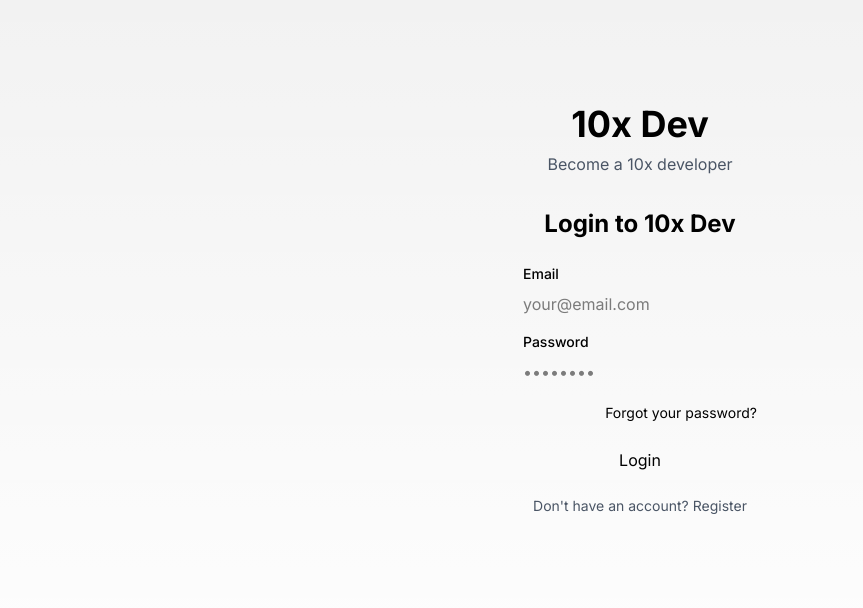
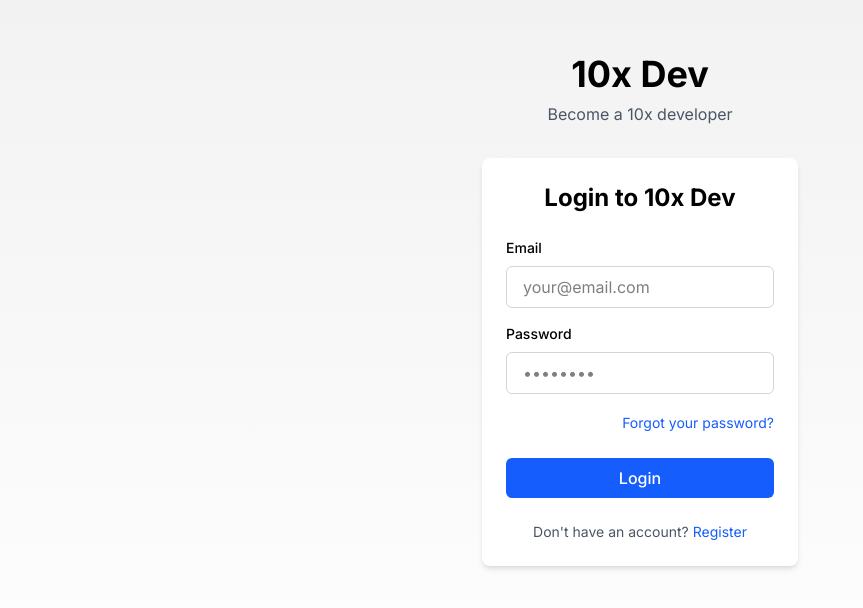
Before and after one commit to kvnbanunu/10x-dev, a Next.js app in the folder frontend/: page /10x-dev/login in a window 1280 px wide. Shown: the part 122-730 px from the top of the page, without its empty margins (0-863 px from the left). Built offline with nearby package versions, Linux system fonts and the light colour scheme; no server answers.

Commit message:
fixed global css

```diff
--- a/frontend/app/globals.css
+++ /dev/null
@@ -1,48 +0,0 @@
-@import "tailwindcss";
-
-:root {
-  --foreground-rgb: 0, 0, 0;
-  --background-start-rgb: 240, 240, 240;
-  --background-end-rgb: 255, 255, 255;
-}
-
-body {
-  color: rgb(var(--foreground-rgb));
-  background: linear-gradient(
-      to bottom,
-      transparent,
-      rgb(var(--background-end-rgb))
-    )
-    rgb(var(--background-start-rgb));
-  min-height: 100vh;
-}
-
-@layer components {
-  .btn {
-    @reference px-4 py-2 rounded-md transition-all duration-300 font-medium;
-  }
-
-  .btn-primary {
-    @reference bg-primary-600 text-white hover:bg-primary-700;
-  }
-
-  .btn-secondary {
-    @reference bg-gray-200 text-gray-800 hover:bg-gray-300;
-  }
-
-  .btn-danger {
-    @reference bg-red-600 text-white hover:bg-red-700;
-  }
-
-  .input {
-    @reference w-full px-4 py-2 border border-gray-300 rounded-md focus:outline-none focus:ring-2 focus:ring-primary-500 focus:border-transparent;
-  }
-
-  .card {
-    @reference bg-white rounded-lg shadow-md p-6;
-  }
-
-  .link {
-    @reference text-primary-600 hover:text-primary-800 hover:underline;
-  }
-}
--- a/frontend/app/layout.jsx
+++ b/frontend/app/layout.jsx
@@ -1,7 +1,7 @@
 import { Inter } from 'next/font/google';
 import { Toaster } from 'react-hot-toast';
 import { AuthProvider } from '@/contexts/AuthContext';
-import './globals.css';
+import '@/app/ui/global.css';
 
 const inter = Inter({ subsets: ['latin'] });
 
--- /dev/null
+++ b/frontend/app/ui/global.css
@@ -0,0 +1,48 @@
+@import "tailwindcss";
+
+:root {
+  --foreground-rgb: 0, 0, 0;
+  --background-start-rgb: 240, 240, 240;
+  --background-end-rgb: 255, 255, 255;
+}
+
+body {
+  color: rgb(var(--foreground-rgb));
+  background: linear-gradient(
+      to bottom,
+      transparent,
+      rgb(var(--background-end-rgb))
+    )
+    rgb(var(--background-start-rgb));
+  min-height: 100vh;
+}
+
+@layer components {
+  .btn {
+    @apply px-4 py-2 rounded-md transition-all duration-300 font-medium;
+  }
+
+  .btn-primary {
+    @apply bg-blue-600 text-white hover:bg-blue-700;
+  }
+
+  .btn-secondary {
+    @apply bg-gray-200 text-gray-800 hover:bg-gray-300;
+  }
+
+  .btn-danger {
+    @apply bg-red-600 text-white hover:bg-red-700;
+  }
+
+  .input {
+    @apply w-full px-4 py-2 border border-gray-300 rounded-md focus:outline-none focus:ring-2 focus:ring-blue-500 focus:border-transparent;
+  }
+
+  .card {
+    @apply bg-white rounded-lg shadow-md p-6;
+  }
+
+  .link {
+    @apply text-blue-600 hover:text-blue-800 hover:underline;
+  }
+}
```
